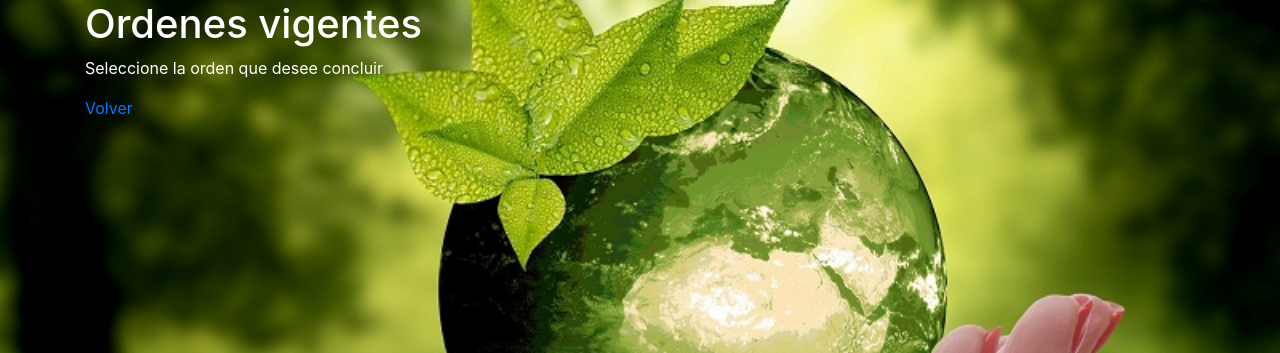
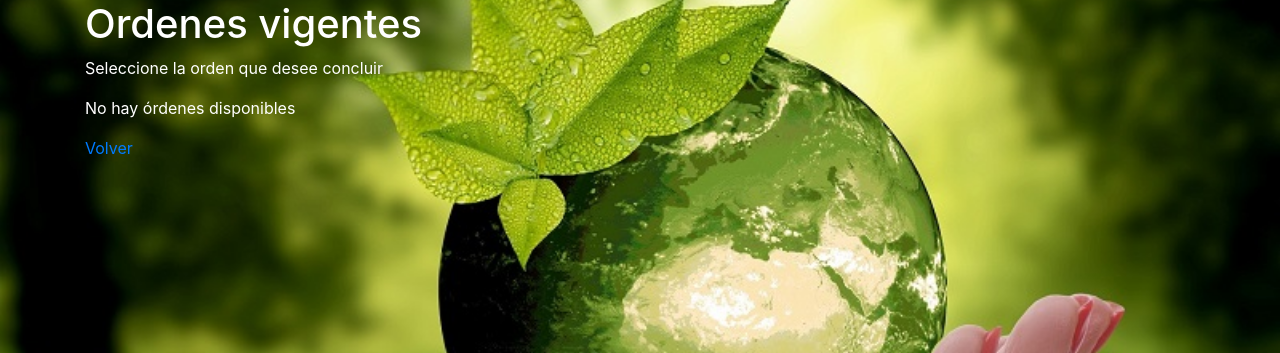
Before and after one commit to Jorge-gib/Zero_Daw_V9, a Django app: page /registro/mostrar_ordenes_eliminar/ in a window 1280 px wide. Shown: the part 94-447 px from the top of the page. Run offline with Django 4.2, Linux system fonts and the light colour scheme; data comes from the database, SQL or seed files in the repository; both versions use the stored data as it was after the commit; parts of the project's set-up code (start-up, migrations or seed data) failed here and were passed over; some libraries are stand-ins or nearby versions.

Commit message:
Funcion concluir servico concluido

```diff
--- a/templates/Registro/agregar_calificacion_recolector_ciudadano.html
+++ b/templates/Registro/agregar_calificacion_recolector_ciudadano.html
@@ -9,7 +9,7 @@
     <div>
       <label class="letras" for="calificacion_estrellas_ciudadano">Calificación Estrellas Ciudadano:</label>
       <div class="rateyo" id="calificacion_estrellas_ciudadano"></div>
-      <input type="hidden" name="calificacion_estrellas_ciudadano" id="calificacion_estrellas_ciudadano_input" required>
+      <input type="hidden" name="calificacion_estrellas_ciudadano" id="calificacion_estrellas_ciudadano_input" step="0.1" required>
     </div>
 
     <div>
--- a/templates/Registro/mostrar_ordenes_para_eliminar.html
+++ b/templates/Registro/mostrar_ordenes_para_eliminar.html
@@ -7,15 +7,34 @@
 </div>
 
 {% if ordenes %}
+    {% with hay_ordenes_disponibles=False %}
         <ul>
             {% for orden in ordenes %}
                 {% if orden.estado != "Concluido" %}
+                    {% if not hay_ordenes_disponibles %}
+                        {% with hay_ordenes_disponibles=True %}
                             <li>
                                 <p class="letras">ID de orden: {{ orden.id_orden }}</p>
                                 <p class="letras">Fecha de orden: {{ orden.fecha_orden }}</p>
                                 <p class="letras">Tipo material: {{ orden.tipo_material }}</p>
                                 <p class="letras">Cantidad material: {{ orden.cantidad_material }}</p>
-                    <p class="letras">Estado: Diponible</p>
+                                <p class="letras">Estado: Disponible</p>
+
+                                <!-- Enviar el ID de la orden al hacer clic en el botón -->
+                                <form method="POST" action="{% url 'actualizar_orden' orden.id_orden %}">
+                                    {% csrf_token %}
+                                    <input type="hidden" name="orden_id" value="{{ orden.id_orden }}">
+                                    <button type="submit">Seleccionar</button>
+                                </form>
+                            </li>
+                        {% endwith %}
+                    {% else %}
+                        <li>
+                            <p class="letras">ID de orden: {{ orden.id_orden }}</p>
+                            <p class="letras">Fecha de orden: {{ orden.fecha_orden }}</p>
+                            <p class="letras">Tipo material: {{ orden.tipo_material }}</p>
+                            <p class="letras">Cantidad material: {{ orden.cantidad_material }}</p>
+                            <p class="letras">Estado: Disponible</p>
 
                             <!-- Enviar el ID de la orden al hacer clic en el botón -->
                             <form method="POST" action="{% url 'actualizar_orden' orden.id_orden %}">
@@ -25,8 +44,13 @@
                             </form>
                         </li>
                     {% endif %}
+                {% endif %}
             {% endfor %}
         </ul>
+        {% if not hay_ordenes_disponibles %}
+            <p class="letras">No hay órdenes disponibles</p>
+        {% endif %}
+    {% endwith %}
 {% else %}
     <h1 class="letras">No hay registros de órdenes</h1>
 {% endif %}
```
Also changed, not shown: templates/Registro/mostrar_ordenes.html (+14 -1 lines), db.sqlite3. Lines whose indentation alone changed are shown as unchanged.
